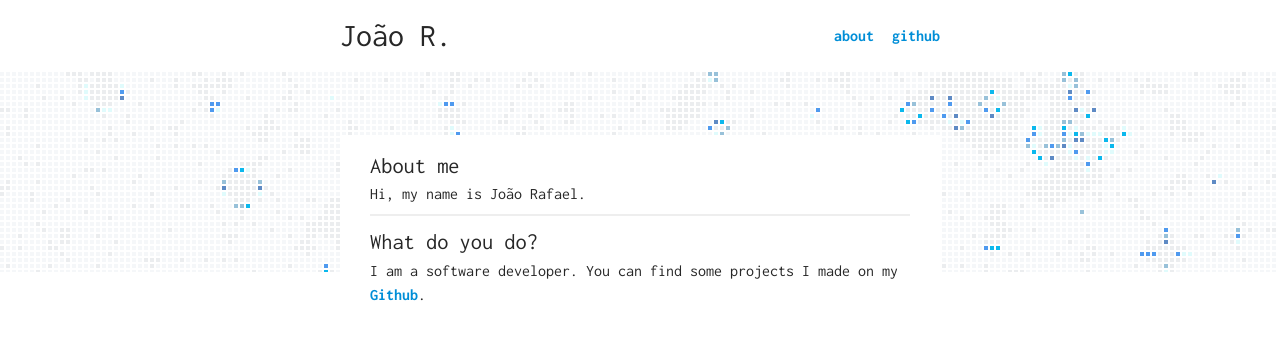
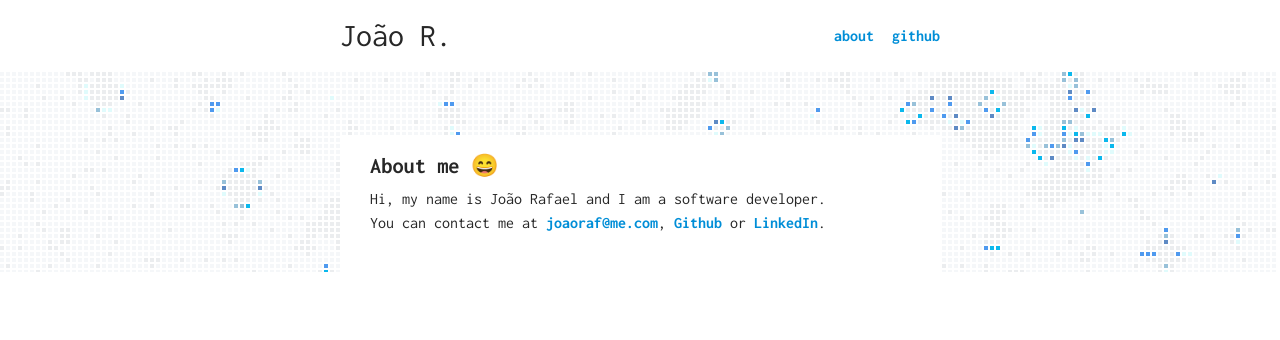
Before and after one commit to joaorafaelm/https-joaorafaelm.github.io, a Jekyll site: the page built from me.md, in a window 1280 px wide. Shown: the top 340 px of the page. Built offline with Jekyll 4.4.1, drawn with Linux system fonts in a browser that asks for light colours; comment, search, counter and statistics services are not loaded; our own code applies the rules of GitHub Pages for plain Markdown files.

Commit message:
change "about" content

```diff
--- a/_layouts/default.html
+++ b/_layouts/default.html
@@ -42,7 +42,7 @@
 
     <div class="wrapper">
         <div class="post">
-            {{ content }}
+            {{ content | extlinks }}
         </div>
     </div>
     <script type="text/javascript" src="/assets/js/conway.js"></script>
--- a/_layouts/post.html
+++ b/_layouts/post.html
@@ -9,7 +9,7 @@ layout: default
 	<p>{{ page.date | date: '%B %-d, %Y' }}</p>
 </div>
 <div class="post__content">
-    {{ content | extlinks }}
+    {{ content }}
 </div>
 
 {% if page.comments %}
--- a/assets/css/main.scss
+++ b/assets/css/main.scss
@@ -20,6 +20,9 @@ body {
 h1 {
 	font-size: 1.4em;
 	margin-bottom: 5px;
+	font-size: 1.4em;
+	font-weight: 700;
+	margin-bottom: 10px;
 }
 p {
 	font-size: 1em;
@@ -29,6 +32,10 @@ a {
   color: $color-link;
   text-decoration: none;
   font-weight: bold;
+  box-sizing: border-box;
+  padding: 0 4px;
+  margin-right: -4px;
+  margin-left: -4px;
   &:visited {
 	color: $color-link;
 	text-decoration: none;
@@ -47,6 +54,7 @@ a {
 }
 ul {
 	list-style: none;
+	padding-top: 5px;
 	li {
 		padding: 5px;
 		padding-left: 10px;
@@ -97,10 +105,13 @@ hr {
 		}
 	}
 
-	ul li {
-		display: inline;
-		padding: 0;
-		padding-left: 10px;
+	ul {
+		padding-top: 0px;
+		li {
+			display: inline;
+			padding: 0;
+			padding-left: 10px;
+		}
 	}
 }
 
@@ -111,8 +122,6 @@ hr {
 	min-height: 200px;
 	position: relative;
 	z-index: 2;
-	&__back {
-	}
 	&__date {
 		text-align: center;
 	}
@@ -130,7 +139,6 @@ hr {
 			text-decoration: none;
 		}
 	}
-	&__meta {}
 	&__content {
 		padding-top: 40px;
 		h1 {
@@ -208,29 +216,6 @@ hr {
 	}
 }
 
-.about {
-	&__title {
-		font-size: 1.6em;
-		font-weight: 700;
-		margin-top: 20px;
-		margin-bottom: 10px;
-	}
-	&__content {
-		margin-top: 20px;
-		h1 {
-			font-size: 1.2em;
-			font-style: italic;
-			margin-top: 30px;
-			margin-bottom: 5px;
-		}
-		p {
-			font-size: 1em;
-			line-height: 150%;
-			margin-bottom: 10px;
-		}
-	}
-}
-
 #canvas {
 	position: relative;
     z-index: 1;
--- a/me.md
+++ b/me.md
@@ -2,10 +2,7 @@
 layout: default
 ---
 
-# About me
-Hi, my name is João Rafael.
+# About me 😄
+Hi, my name is João Rafael and I am a software developer.
 
----
-
-# What do you do?
-I am a software developer. You can find some projects I made on my [Github](https://github.com/joaorafaelm).
+You can contact me at [joaoraf@me.com](mailto:joaoraf@me.com), [Github](https://github.com/joaorafaelm) or [LinkedIn](https://www.linkedin.com/in/joaoraf).
```
